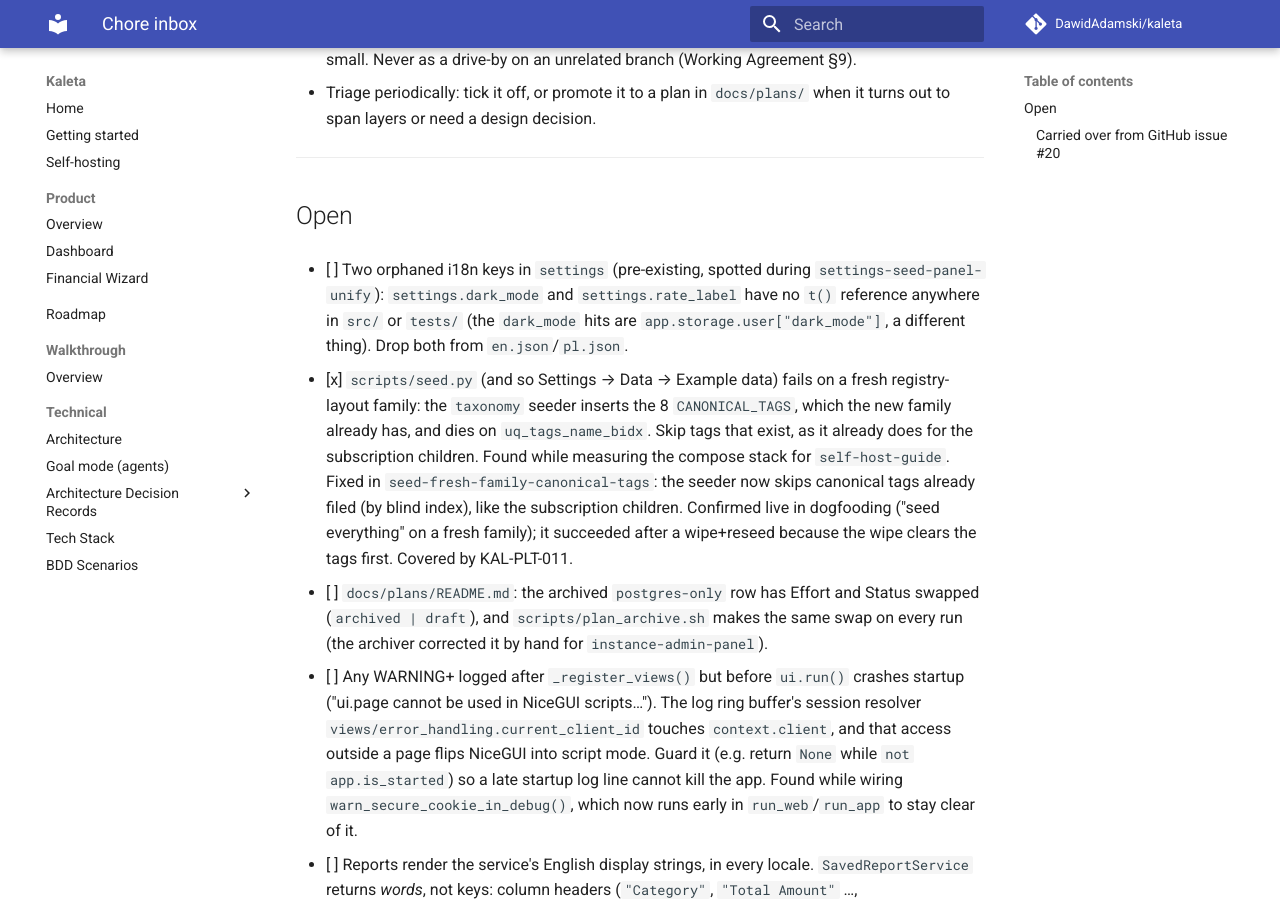
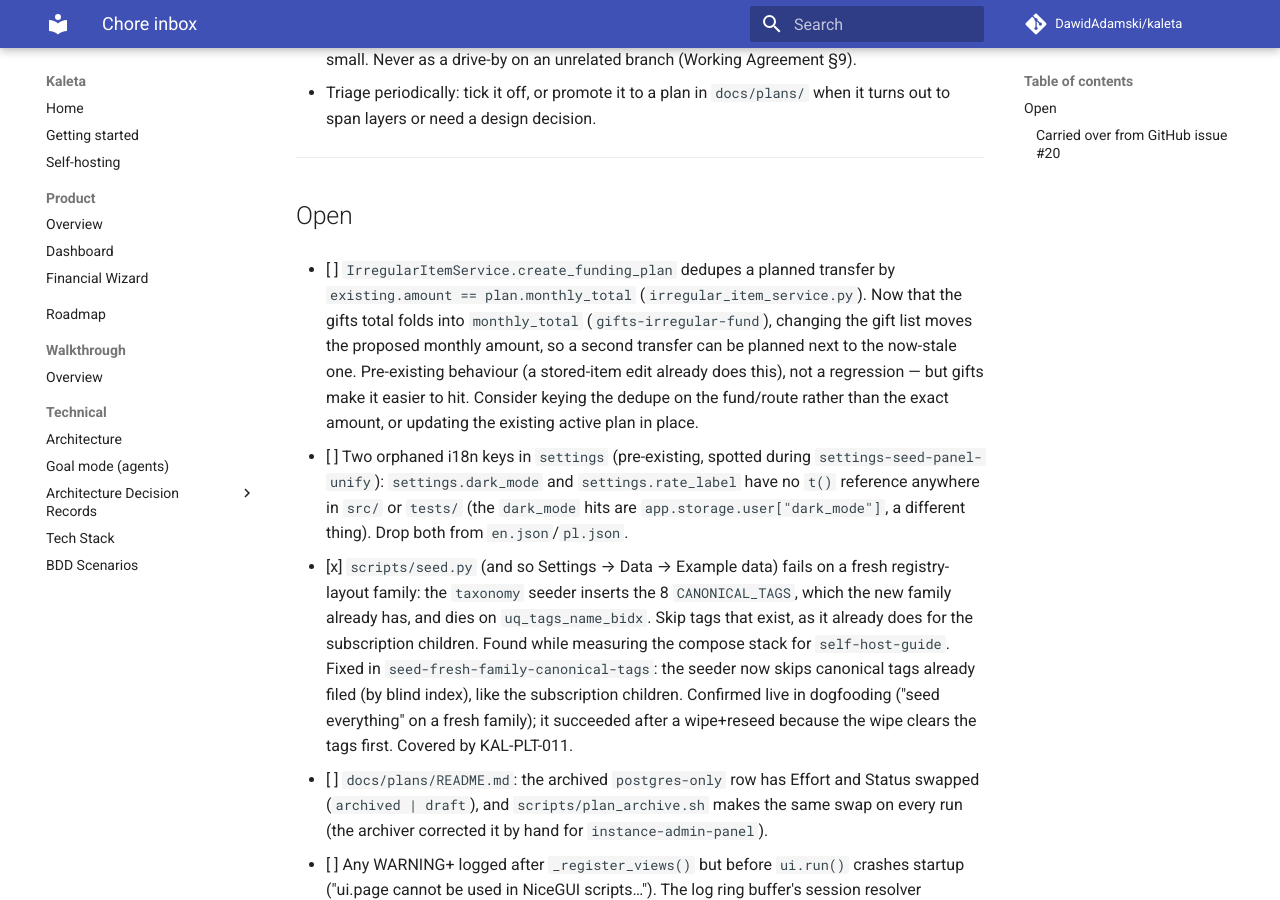
Before and after one commit to DawidAdamski/kaleta, an MkDocs documentation site: the page built from docs/plans/chores.md, in a window 1280 px wide and 900 px high, scrolled down 352 px. Built offline with MkDocs 1.6.1 and Material for MkDocs 9.7.7, drawn with Linux system fonts in a browser that asks for light colours; comment, search, counter and statistics services are not loaded.

Commit message:
chore(plans): note the funding-plan dedupe staleness (gifts)
Reviewer finding on feat/gifts-irregular-fund: now that the gifts total folds
into the irregular fund's monthly_total, a gift-list change can leave a stale
planned transfer beside a new one. Pre-existing (stored-item edits already do
this), not a regression — logged in the chore inbox.

Co-Authored-By: Claude Opus 4.8 <noreply@anthropic.com>

```diff
--- a/docs/plans/chores.md
+++ b/docs/plans/chores.md
@@ -19,6 +19,15 @@ the "Small findings" section of `AGENTS.md` for the rule of thumb.
 ---
 
 ## Open
+
+- [ ] `IrregularItemService.create_funding_plan` dedupes a planned transfer by
+      `existing.amount == plan.monthly_total` (`irregular_item_service.py`).
+      Now that the gifts total folds into `monthly_total` (`gifts-irregular-fund`),
+      changing the gift list moves the proposed monthly amount, so a second
+      transfer can be planned next to the now-stale one. Pre-existing behaviour
+      (a stored-item edit already does this), not a regression — but gifts make
+      it easier to hit. Consider keying the dedupe on the fund/route rather than
+      the exact amount, or updating the existing active plan in place.
 
 - [ ] Two orphaned i18n keys in `settings` (pre-existing, spotted during
       `settings-seed-panel-unify`): `settings.dark_mode` and
```
